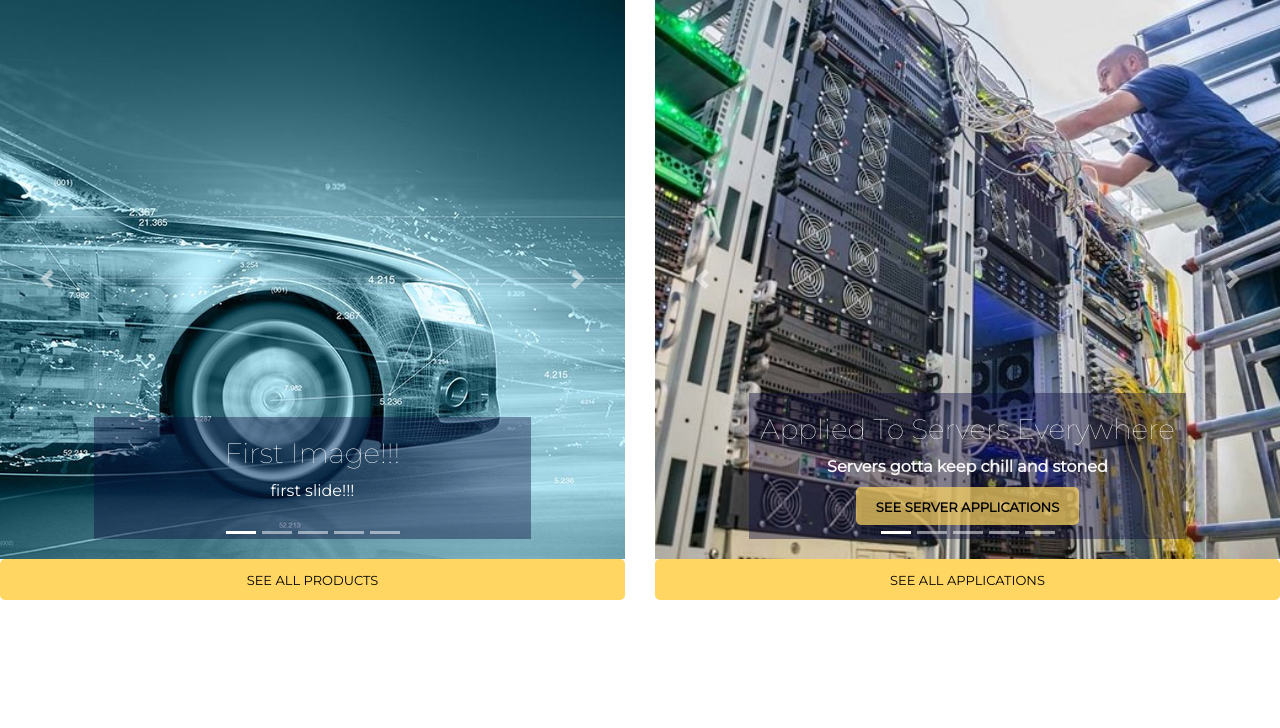
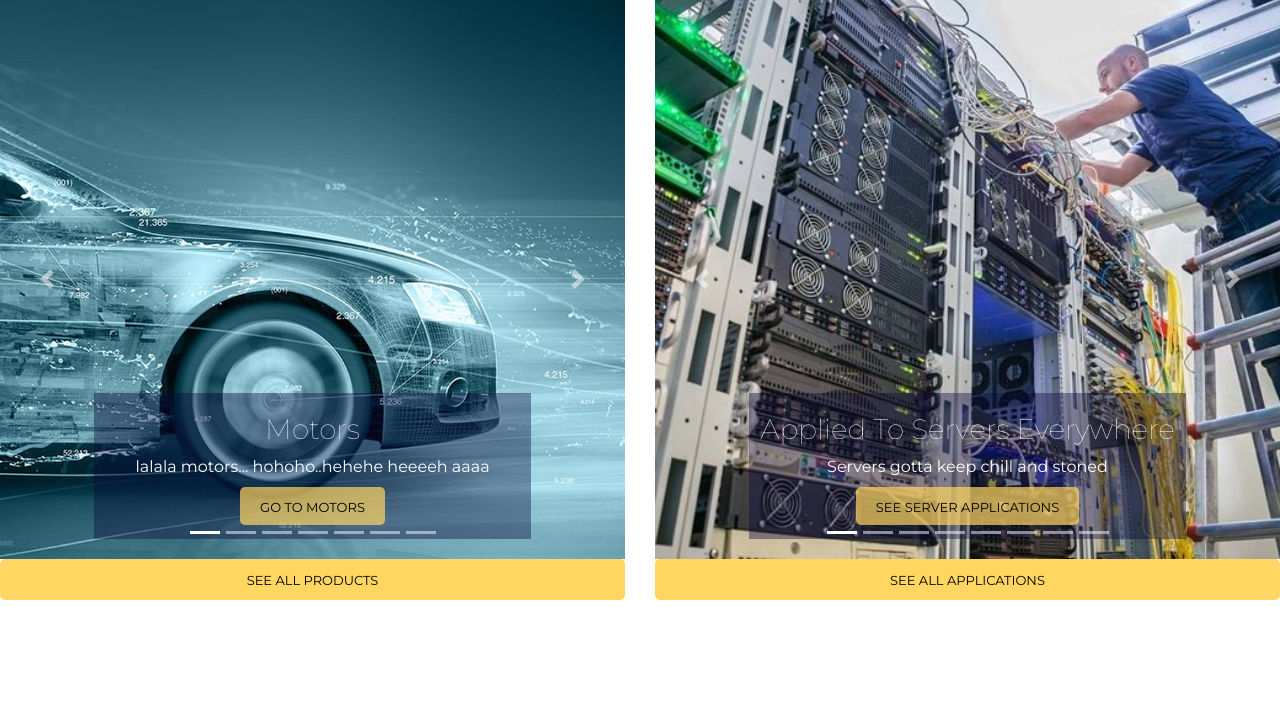
Before and after one commit to onanalee/BJS_website, a Flask app: page / in a window 1280 px wide. Shown: the part 174-902 px from the top of the page. Run offline with Flask 2, Linux system fonts and the light colour scheme; some libraries are stand-ins or nearby versions.

Commit message:
carousel template complete

```diff
--- a/templates/index.html
+++ b/templates/index.html
@@ -119,43 +119,64 @@
                     <li data-target="#productCarousel" data-slide-to="2"></li>
                     <li data-target="#productCarousel" data-slide-to="3"></li>
                     <li data-target="#productCarousel" data-slide-to="4"></li>
+                    <li data-target="#productCarousel" data-slide-to="5"></li>
+                    <li data-target="#productCarousel" data-slide-to="6"></li>
                 </ol>
                 <div class="carousel-inner" role="listbox">
                     <div class="carousel-item active">
                         <img class="d-block w-100" src="../static/img/car.jpg" alt="first slide">
                         <div class="carousel-caption">
-                            <h3>First Image!!!</h3>
-                            <p>first slide!!!</p>
+                            <h3>Motors</h3>
+                            <p>lalala motors... hohoho..hehehe heeeeh aaaa</p>
+                            <a href="/products/motors" class="frontButton">Go to Motors</a>
                         </div>
                     </div>
                     <div class="carousel-item">
                         <img class="d-block w-100" src="../static/img/dog.jpg" alt="second slide">
                         <div class="carousel-caption">
-                            <h3>First Image!!!</h3>
-                            <p>first slide!!!</p>
+                            <h3>Motor Components</h3>
+                            <p>lalala motors... hohoho..hehehe heeeeh aaaa</p>
+                            <a href="/products/motor_components" class="frontButton">Go to Motor Components</a>
                         </div>
                     </div>
                     <div class="carousel-item">
                         <img class="d-block w-100" src="../static/img/fan.jpg" alt="third slide">
                         <div class="carousel-caption">
-                            <h3>First Image!!!</h3>
-                            <p>first slide!!!</p>
+                            <h3>Fans & Blowers</h3>
+                            <p>lalala motors... hohoho..hehehe heeeeh aaaa</p>
+                            <a href="/products/fans_blowers" class="frontButton">Go to Fans & Blowers</a>
                         </div>
                     </div>
                     <div class="carousel-item">
                         <img class="d-block w-100" src="../static/img/motor.jpg" alt="fourth slide">
                         <div class="carousel-caption">
-                            <span class="blackCarousel">
-                                <h3>First Image!!!</h3>
-                                <p>first slide!!!</p>
-                            </span>
+                            <h3>Heatsink</h3>
+                            <p>What is heat sink anyway? Is it just a hot sink?</p>
+                            <a href="/products/fans_blowers" class="frontButton">Go to Heatsink</a>
                         </div>
                     </div>
                     <div class="carousel-item">
                         <img class="d-block w-100" src="../static/img/seoul.jpeg" alt="fifth slide">
                         <div class="carousel-caption">
-                            <h3>First Image!!!</h3>
-                            <p>first slide!!!</p>
+                            <h3>Power Supplies</h3>
+                            <p>Wlalfasekfaf powersupplies got power po po po</p>
+                            <a href="/products/fans_blowers" class="frontButton">Go to Power Supplies</a>
+                        </div>
+                    </div>
+                    <div class="carousel-item">
+                        <img class="d-block w-100" src="../static/img/seoul.jpeg" alt="fifth slide">
+                        <div class="carousel-caption">
+                            <h3>Indusrial Automation</h3>
+                            <p>Wlalfasekfaf asfasefasefagg gggo po po</p>
+                            <a href="/products/fans_blowers" class="frontButton">Go to Industrial Automation</a>
+                        </div>
+                    </div>
+                    <div class="carousel-item">
+                        <img class="d-block w-100" src="../static/img/seoul.jpeg" alt="fifth slide">
+                        <div class="carousel-caption">
+                            <h3>Wire Harness</h3>
+                            <p>Wlalfasekfaf asfwireharnessasefasefagg gggo po po</p>
+                            <a href="/products/fans_blowers" class="frontButton">Go to Wire Harness</a>
                         </div>
                     </div>
                     <a class="carousel-control-prev" href="#productCarousel" role="button" data-slide="prev">
@@ -180,17 +201,17 @@
                     <li data-target="#appCarousel" data-slide-to="2"></li>
                     <li data-target="#appCarousel" data-slide-to="3"></li>
                     <li data-target="#appCarousel" data-slide-to="4"></li>
+                    <li data-target="#appCarousel" data-slide-to="5"></li>
+                    <li data-target="#appCarousel" data-slide-to="6"></li>
+                    <li data-target="#appCarousel" data-slide-to="7"></li>
                 </ol>
                 <div class="carousel-inner" role="listbox">
                     <div class="carousel-item active">
                         <img class="d-block w-100" src="../static/img/server_room.jpg" alt="first slide">
                         <div class="carousel-caption">
-                            <span class="whiteCarousel">
                                 <h3>Applied To Servers Everywhere</h3>
                                 <p>Servers gotta keep chill and stoned</p>
                                 <a href="/applications/servers" class="frontButton">See Server Applications</a>
-                            </span>
-
                         </div>
                     </div>
                     <div class="carousel-item">
@@ -204,24 +225,49 @@
                     <div class="carousel-item">
                         <img class="d-block w-100" src="../static/img/fan.jpg" alt="third slide">
                         <div class="carousel-caption">
-                            <h3>First Image!!!</h3>
-                            <p>first slide!!!</p>
+                            <h3>Automotive</h3>
+                            <p>Automotive stuff are so automatic...</p>
+                            <a href="/applications/servers" class="frontButton">See Automotive Applications</a>
                         </div>
                     </div>
                     <div class="carousel-item">
                         <img class="d-block w-100" src="../static/img/motor.jpg" alt="fourth slide">
                         <div class="carousel-caption">
-                            <h3>First Image!!!</h3>
-                            <p>first slide!!!</p>
+                            <h3>Motor & Components</h3>
+                            <p>Automotive stuff are so automatic...</p>
+                            <a href="/applications/servers" class="frontButton">See Motor&Components Applications</a>
                         </div>
                     </div>
                     <div class="carousel-item">
                         <img class="d-block w-100" src="../static/img/wireharness.jpg" alt="fifth slide">
                         <div class="carousel-caption">
-                            <span class="blackCarousel">
-                                <h3>First Image!!!</h3>
-                                <p>first slide!!!</p>
-                            </span>
+                            <h3>Cooling  Solutions</h3>
+                            <p>We freeze everything with our cooling solutions.</p>
+                            <a href="/applications/servers" class="frontButton">See Cooling Solutions</a>
+                        </div>
+                    </div>
+                    <div class="carousel-item">
+                        <img class="d-block w-100" src="../static/img/wireharness.jpg" alt="fifth slide">
+                        <div class="carousel-caption">
+                            <h3>Power Solutions</h3>
+                            <p>We frasdfasefasefasf fasdfasef alutions.</p>
+                            <a href="/applications/servers" class="frontButton">See Power Solutions</a>
+                        </div>
+                    </div>
+                    <div class="carousel-item">
+                        <img class="d-block w-100" src="../static/img/wireharness.jpg" alt="fifth slide">
+                        <div class="carousel-caption">
+                            <h3>Industrial Solutions</h3>
+                            <p>We indusaf fasefasfe cccaffwpf  asef ns.</p>
+                            <a href="/applications/servers" class="frontButton">See Industrial Solutions</a>
+                        </div>
+                    </div>
+                    <div class="carousel-item">
+                        <img class="d-block w-100" src="../static/img/wireharness.jpg" alt="fifth slide">
+                        <div class="carousel-caption">
+                            <h3>Wire Harness</h3>
+                            <p>We freeze everything with our cooling solutions.</p>
+                            <a href="/applications/servers" class="frontButton">See Wire Harness</a>
                         </div>
                     </div>
                     <a class="carousel-control-prev" href="#appCarousel" role="button" data-slide="prev">
```
